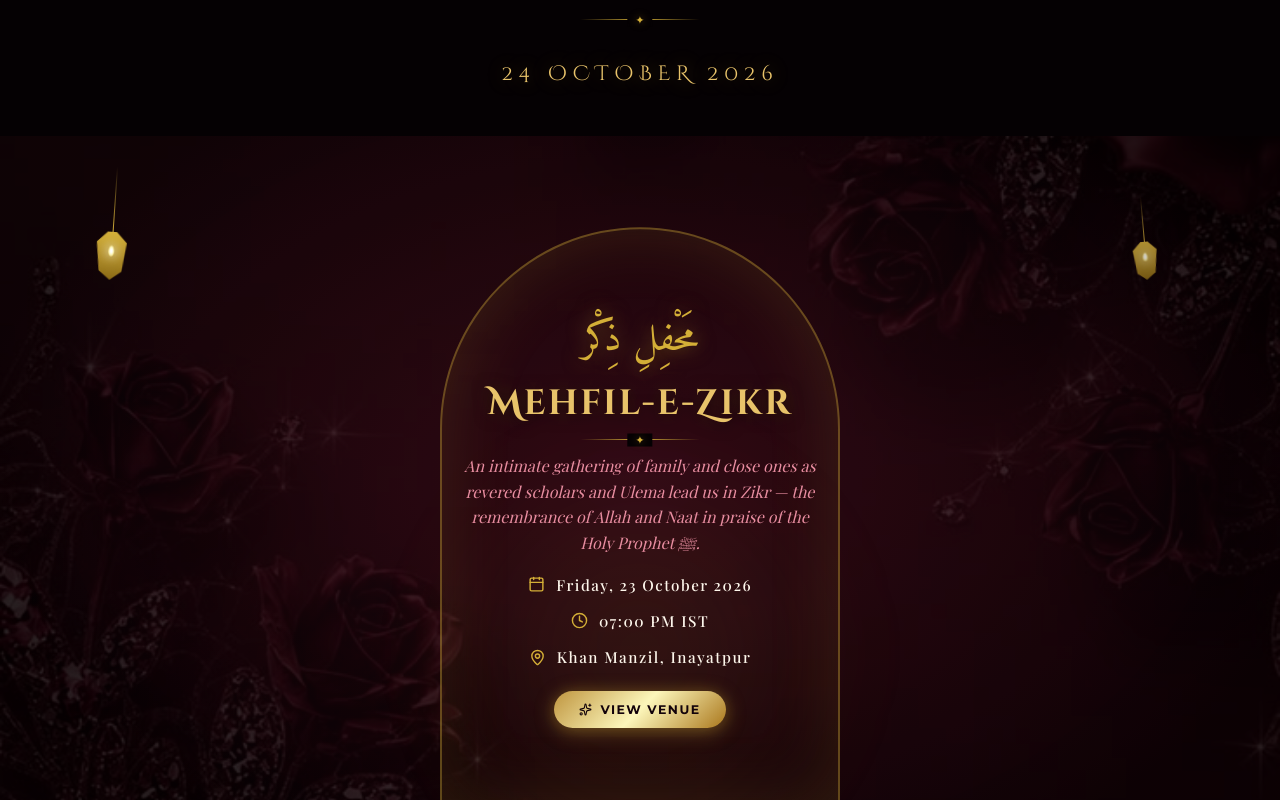
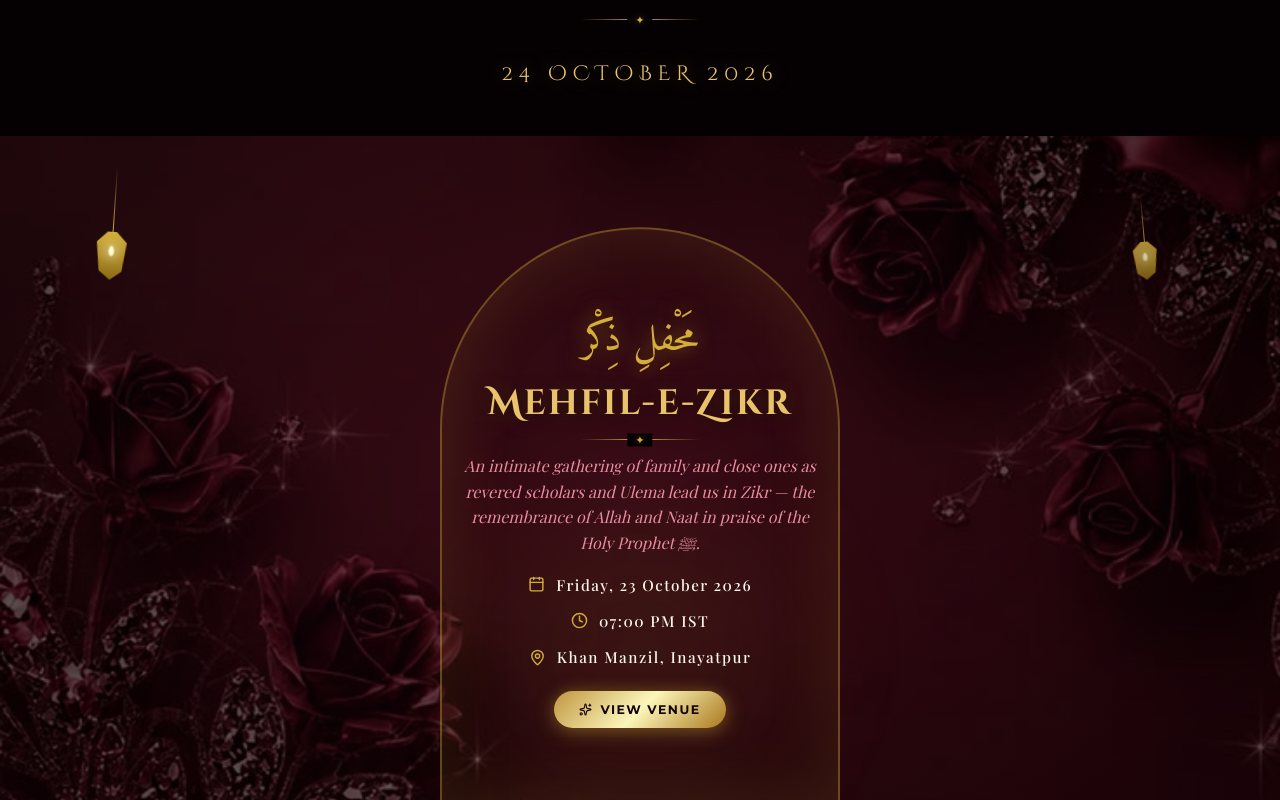
Before and after one commit to nasim9khan/wasiminvitation, a React (Vite) app: page / in a window 1280 px wide. Shown: the part 1600-2400 px from the top of the page. Built offline with nearby package versions, Linux system fonts and the light colour scheme; a web font is replaced by a local one.

Commit message:
made bg slightly more transparent

```diff
--- a/src/components/Scene2_ArchCurtain.jsx
+++ b/src/components/Scene2_ArchCurtain.jsx
@@ -19,12 +19,12 @@ export const Scene2_ArchCurtain = ({ event, index }) => {
       style={{
         zIndex: 4,
         background: `radial-gradient(ellipse at 50% 45%,
-          rgba(${42 + lightIntensity * 25}, ${6 + lightIntensity * 8}, ${20 + lightIntensity * 12}, ${0.35 + lightIntensity * 0.25}) 0%,
-          rgba(5, 1, 3, 0.8) 75%)`
+          rgba(${42 + lightIntensity * 25}, ${6 + lightIntensity * 8}, ${20 + lightIntensity * 12}, ${0.28 + lightIntensity * 0.2}) 0%,
+          rgba(5, 1, 3, 0.65) 75%)`
       }}
     >
       {/* ═══ Card4 glitter background in this section ═══ */}
-      <div className="glitter-bg" style={{ opacity: 0.08 + lightIntensity * 0.06 }} />
+      <div className="glitter-bg" style={{ opacity: 0.25 + lightIntensity * 0.1 }} />
 
       {/* ═══ Arch frame (golden outline) ═══ */}
       <div style={{
--- a/src/components/Scene4_Verse.jsx
+++ b/src/components/Scene4_Verse.jsx
@@ -15,7 +15,7 @@ export const Scene4_Verse = () => {
 
   return (
     <section className="scene" style={{
-      background: 'radial-gradient(ellipse at 50% 50%, rgba(30, 4, 15, 0.3) 0%, rgba(5, 1, 3, 0.7) 75%)',
+      background: 'radial-gradient(ellipse at 50% 50%, rgba(30, 4, 15, 0.25) 0%, rgba(5, 1, 3, 0.65) 75%)',
       zIndex: 4,
       padding: '2.5rem 1.2rem 4rem'
     }}>
--- a/src/components/Scene_Video.jsx
+++ b/src/components/Scene_Video.jsx
@@ -56,7 +56,7 @@ export const Scene_Video = () => {
 
   return (
     <section className="scene scene--video" style={{
-      background: 'radial-gradient(ellipse at 50% 50%, rgba(35, 5, 18, 0.4) 0%, rgba(5, 1, 3, 0.8) 80%)',
+      background: 'radial-gradient(ellipse at 50% 50%, rgba(35, 5, 18, 0.3) 0%, rgba(5, 1, 3, 0.65) 80%)',
       zIndex: 4
     }}>
       <div ref={containerRef} className="video-section-container">
```
Also changed, not shown: refrenceimage/image.png (added).
